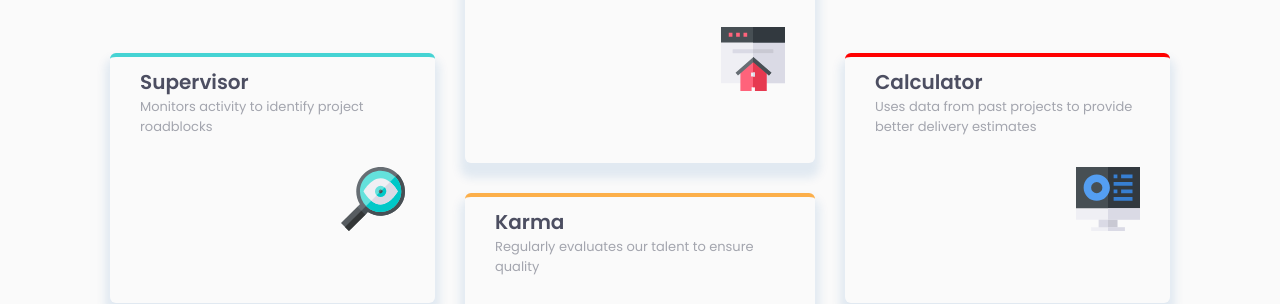
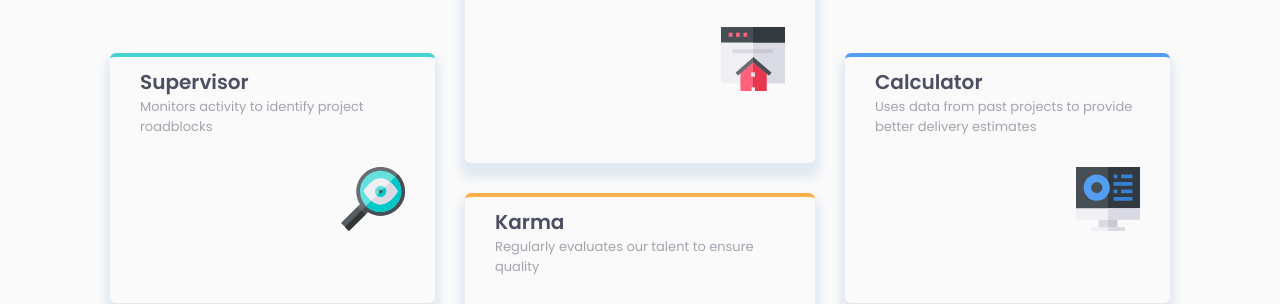
Before and after one commit to AravindM817/Four-card-feature-section_Frontend-Mentor, a plain HTML site: page index.html in a window 1280 px wide. Shown: the part 260-564 px from the top of the page. Drawn offline with Linux system fonts and the light colour scheme.

Commit message:
Initial commit

```diff
--- a/styles.css
+++ b/styles.css
@@ -120,7 +120,7 @@
     border-color: var(--Orange);
 }
 
-.fc__box--four {
+.four {
     border-color: var(--Blue);
 }
 
```
